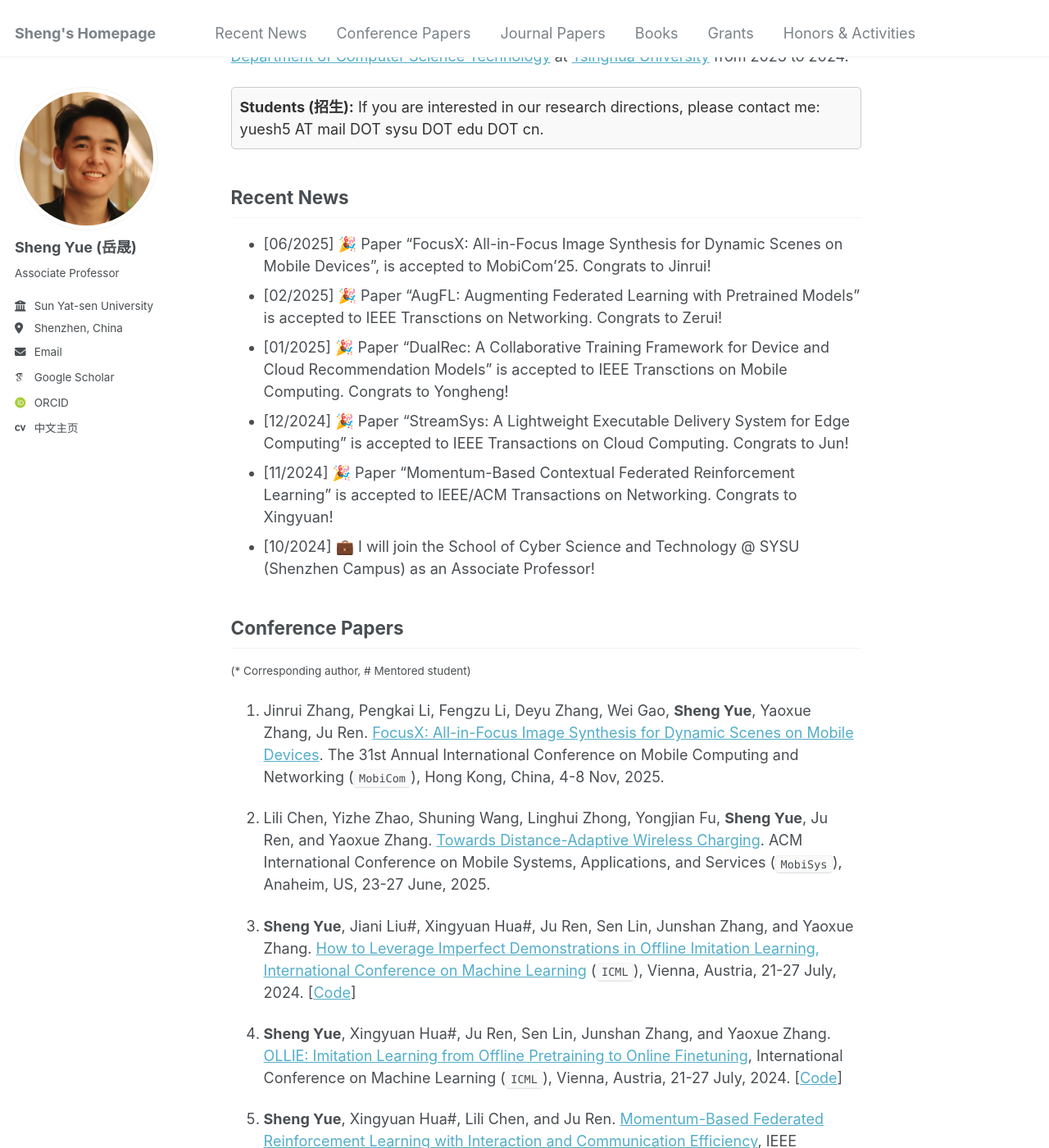
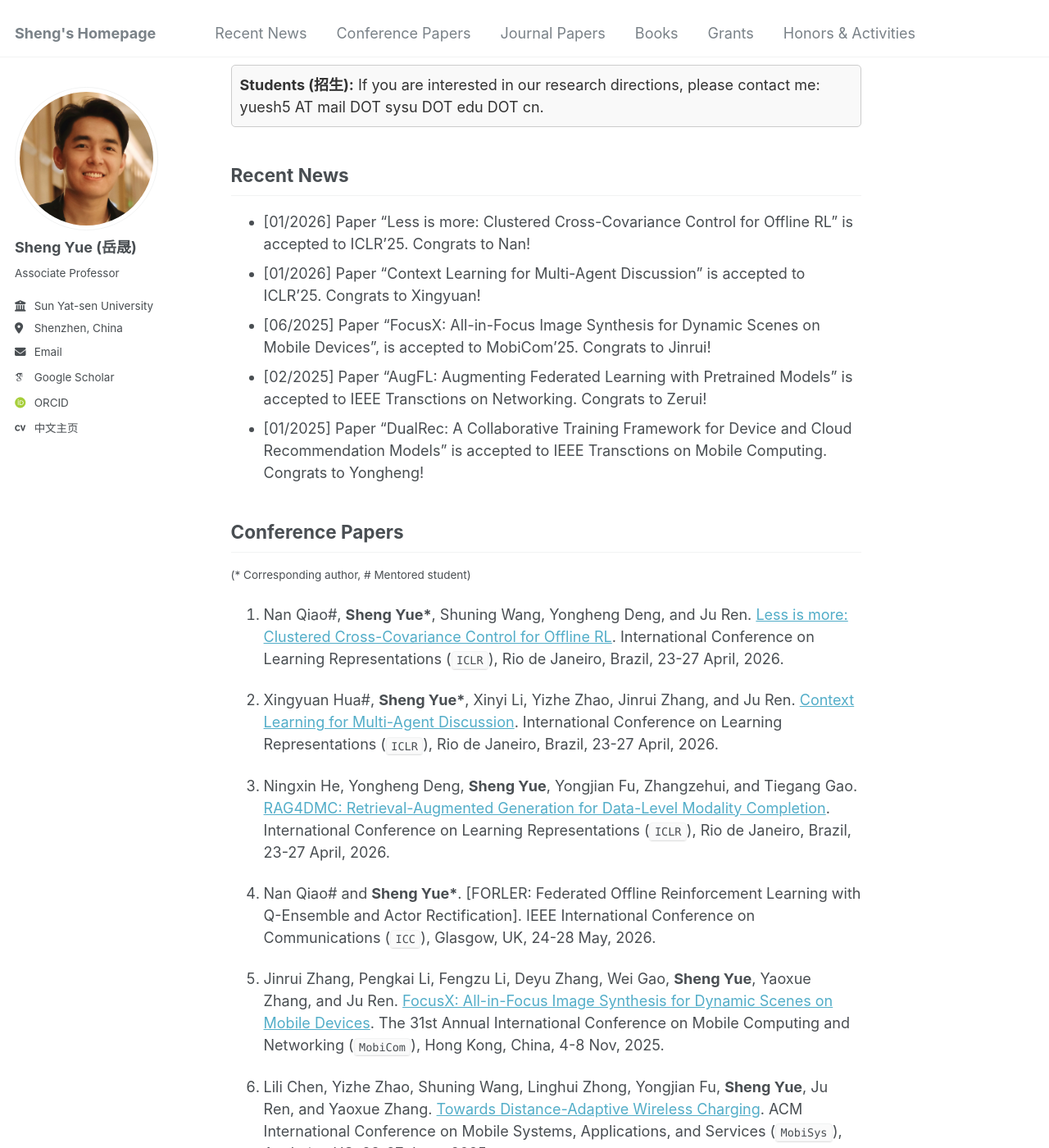
Before and after one commit to shaunyue/shaunyue.github.io, a Jekyll site: the page built from _pages/about.md, in a window 1280 px wide and 1400 px high, scrolled down 344 px. Shown: the whole window at 82% size. Built offline with Jekyll 4.4.1, drawn with Linux system fonts in a browser that asks for light colours; some web fonts are replaced; some of the changed text lies outside the part shown.

Commit message:
Update information

```diff
--- a/_pages/about.md
+++ b/_pages/about.md
@@ -7,7 +7,7 @@
   - /about.html
 ---
 
-Welcome to my homepage! I am currently an associate professor in the [School of Cyber Science and Technology](https://scst.sysu.edu.cn) at [Sun Yat-sen University](https://www.sysu.edu.cn). My research interests fall in the ﬁelds of machine learning and information network, including reinforcement learning (decision and control), distributed learning, generative models, and LLM agent, with a particular emphasis on applications in intelligent decision at edge.
+Welcome to my homepage! I am currently an associate professor in the [School of Cyber Science and Technology](https://scst.sysu.edu.cn) at [Sun Yat-sen University](https://www.sysu.edu.cn). My research is centered on the field of decision intelligence. Currently, I mainly focus on reinforcement learning, continual learning, LLM optimization, and LLM agents.
 
 I received my Ph.D. from the [School of Computer Science and Engineering](https://cse.csu.edu.cn/) (advised by [Prof. Ju Ren](https://juren1987.github.io/)) and my B.Sc. from the [School of Mathematics and Statistics](https://math.csu.edu.cn/), at [Central South University](https://www.csu.edu.cn). I was a visiting Ph.D. student at the [Davis AI, Robotics, and Edge (DARE) Lab](https://faculty.engineering.ucdavis.edu/jzhang/research-group/) (from 2020 to 2022, advised by [Prof. Junshan Zhang](https://faculty.engineering.ucdavis.edu/jzhang/)) and [Decision Intelligence Lab](https://people.iiis.tsinghua.edu.cn/~dilab/index.html) (Fall 2018, advised by [Prof. Longbo Huang](http://people.iiis.tsinghua.edu.cn/~huang/index.html)). I was a postdoctoral researcher in the [Department of Computer Science Technology](https://www.cs.tsinghua.edu.cn/) at [Tsinghua University](https://www.tsinghua.edu.cn/) from 2023 to 2024.
 
@@ -35,22 +35,29 @@
 </div> -->
 
 ## Recent News
-- [06/2025] 🎉 Paper "FocusX: All-in-Focus Image Synthesis for Dynamic Scenes on Mobile Devices", is accepted to MobiCom'25. Congrats to Jinrui!
-- [02/2025] 🎉 Paper "AugFL: Augmenting Federated Learning with Pretrained Models" is accepted to IEEE Transctions on Networking. Congrats to Zerui!
-- [01/2025] 🎉 Paper "DualRec: A Collaborative Training Framework for Device and Cloud Recommendation Models" is accepted to IEEE Transctions on Mobile Computing. Congrats to Yongheng!
-- [12/2024] 🎉 Paper "StreamSys: A Lightweight Executable Delivery System for Edge Computing" is accepted to IEEE Transactions on Cloud Computing. Congrats to Jun!
-- [11/2024] 🎉 Paper "Momentum-Based Contextual Federated Reinforcement Learning" is accepted to IEEE/ACM Transactions on Networking. Congrats to Xingyuan!
-- [10/2024] 💼 I will join the School of Cyber Science and Technology @ SYSU (Shenzhen Campus) as an Associate Professor!
+- [01/2026] Paper "Less is more: Clustered Cross-Covariance Control for Offline RL" is accepted to ICLR'25. Congrats to Nan!
+- [01/2026] Paper "Context Learning for Multi-Agent Discussion" is accepted to ICLR'25. Congrats to Xingyuan!
+- [06/2025] Paper "FocusX: All-in-Focus Image Synthesis for Dynamic Scenes on Mobile Devices", is accepted to MobiCom'25. Congrats to Jinrui!
+- [02/2025] Paper "AugFL: Augmenting Federated Learning with Pretrained Models" is accepted to IEEE Transctions on Networking. Congrats to Zerui!
+- [01/2025] Paper "DualRec: A Collaborative Training Framework for Device and Cloud Recommendation Models" is accepted to IEEE Transctions on Mobile Computing. Congrats to Yongheng!
 
 ## Conference Papers
 
 <small>(* Corresponding author, # Mentored student)</small>
 
-1. Jinrui Zhang, Pengkai Li, Fengzu Li, Deyu Zhang, Wei Gao, **Sheng Yue**, Yaoxue Zhang, Ju Ren. [FocusX: All-in-Focus Image Synthesis for Dynamic Scenes on Mobile Devices](https://dl.acm.org/doi/pdf/10.1145/3680207.3765238). The 31st Annual International Conference on Mobile Computing and Networking (`MobiCom`), Hong Kong, China, 4-8 Nov, 2025.
+1. Nan Qiao#, **Sheng Yue\***, Shuning Wang, Yongheng Deng, and Ju Ren. [Less is more: Clustered Cross-Covariance Control for Offline RL](https://openreview.net/pdf?id=drOy5wi6Qq). International Conference on Learning Representations (`ICLR`), Rio de Janeiro, Brazil, 23-27 April, 2026.
+
+1. Xingyuan Hua#, **Sheng Yue\***, Xinyi Li, Yizhe Zhao, Jinrui Zhang, and Ju Ren. [Context Learning for Multi-Agent Discussion](https://openreview.net/pdf?id=EUu8TILWpR). International Conference on Learning Representations (`ICLR`), Rio de Janeiro, Brazil, 23-27 April, 2026.
+
+1. Ningxin He, Yongheng Deng, **Sheng Yue**, Yongjian Fu, Zhangzehui, and Tiegang Gao. [RAG4DMC: Retrieval-Augmented Generation for Data-Level Modality Completion](https://openreview.net/pdf?id=6LA7KDjNsy). International Conference on Learning Representations (`ICLR`), Rio de Janeiro, Brazil, 23-27 April, 2026.
+
+1. Nan Qiao# and **Sheng Yue\***. [FORLER: Federated Offline Reinforcement Learning with Q-Ensemble and Actor Rectification]. IEEE International Conference on Communications (`ICC`), Glasgow, UK, 24-28 May, 2026.
+
+1. Jinrui Zhang, Pengkai Li, Fengzu Li, Deyu Zhang, Wei Gao, **Sheng Yue**, Yaoxue Zhang, and Ju Ren. [FocusX: All-in-Focus Image Synthesis for Dynamic Scenes on Mobile Devices](https://dl.acm.org/doi/pdf/10.1145/3680207.3765238). The 31st Annual International Conference on Mobile Computing and Networking (`MobiCom`), Hong Kong, China, 4-8 Nov, 2025.
 
 1. Lili Chen,  Yizhe Zhao,  Shuning Wang,  Linghui Zhong,  Yongjian Fu,  **Sheng Yue**,  Ju Ren,  and Yaoxue Zhang. [Towards Distance-Adaptive Wireless Charging](https://dl.acm.org/doi/pdf/10.1145/3711875.3729137). ACM International Conference on Mobile Systems, Applications, and Services (`MobiSys`), Anaheim, US, 23-27 June, 2025.
 
-1. **Sheng Yue**, Jiani Liu#, Xingyuan Hua#, Ju Ren, Sen Lin, Junshan Zhang, and Yaoxue Zhang. [How to Leverage Imperfect Demonstrations in Offline Imitation Learning, International Conference on Machine Learning](https://openreview.net/pdf?id=oOlooUu2Sb) (`ICML`), Vienna, Austria, 21-27 July, 2024. [[Code](https://github.com/HansenHua/ILID-offline-imitation-learning)]
+1. **Sheng Yue**, Jiani Liu#, Xingyuan Hua#, Ju Ren, Sen Lin, Junshan Zhang, and Yaoxue Zhang. [How to Leverage Imperfect Demonstrations in Offline Imitation Learning](https://openreview.net/pdf?id=oOlooUu2Sb), International Conference on Machine Learning (`ICML`), Vienna, Austria, 21-27 July, 2024. [[Code](https://github.com/HansenHua/ILID-offline-imitation-learning)]
 
 1. **Sheng Yue**, Xingyuan Hua#, Ju Ren, Sen Lin, Junshan Zhang, and Yaoxue Zhang. [OLLIE: Imitation Learning from Offline Pretraining to Online Finetuning](https://openreview.net/pdf?id=eG42XBhV9a), International Conference on Machine Learning (`ICML`), Vienna, Austria, 21-27 July, 2024. [[Code](https://github.com/HansenHua/OLLIE-offline-to-online-imitation-learning)]
 
```
Also changed, not shown: 1 other file.
